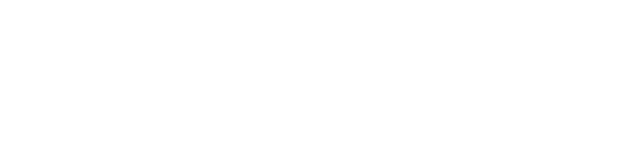
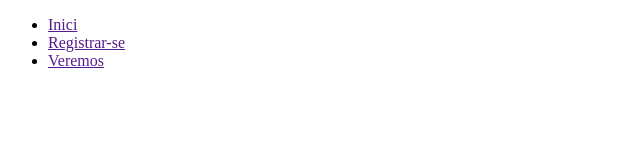
Before and after one commit to EvelyncitaOwO/llenguatge-de-marques, a plain HTML site: page index.html in a window 1280 px wide. Shown: the whole page, without its empty margins (0-640 px from the left). Drawn offline with Linux system fonts and the light colour scheme.

Commit message:
segon commit

```diff
--- a/index.html
+++ b/index.html
@@ -7,6 +7,26 @@
     <title>Document</title>
 </head>
 <body>
+    <header>
+        <nav>
+            <ul>
+                <li>
+                    <a href="">Inici</a>
+                </li>
+                <li>
+                    <a href="">Registrar-se</a>
+                </li>
+                <li>
+                    <a href="">Veremos</a>
+                </li>
+            </ul>
+        </nav>
+    </header>
+    <main>
 
+    </main>
+    <footer>
+
+    </footer>
 </body>
 </html>
```
Also changed, not shown: style.css (added).
